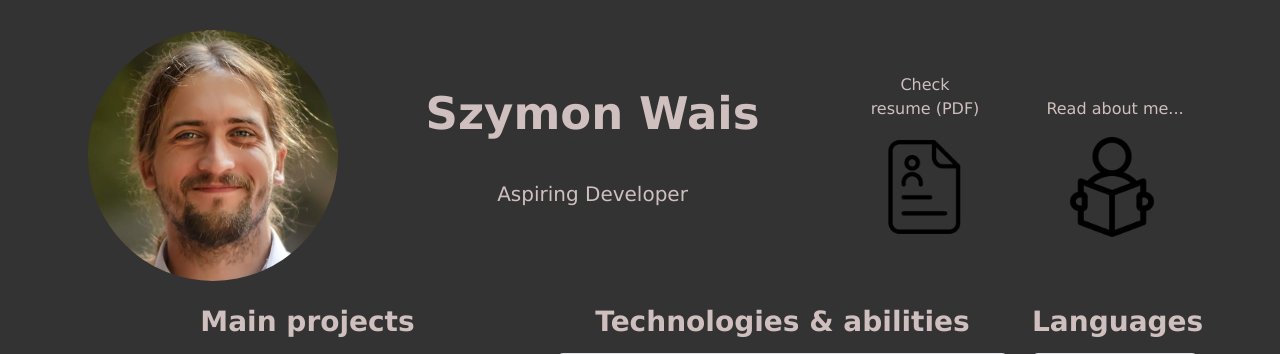
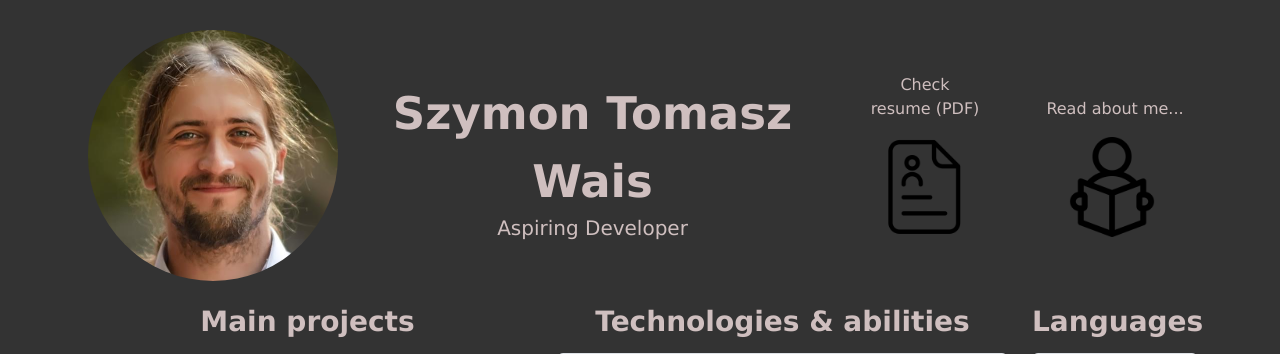
Before and after one commit to waisu88/docker_compose_production, a Django app: page / in a window 1280 px wide. Shown: the top 354 px of the page. Run offline with Django 4.2, Linux system fonts and the light colour scheme; data that the repository does not hold is empty; parts of the project's set-up code (start-up, migrations or seed data) failed here and were passed over.

Commit message:
Testowanie CICD

```diff
--- a/app/szymon_site/templates/szymon_site/index.html
+++ b/app/szymon_site/templates/szymon_site/index.html
@@ -8,7 +8,7 @@
       <img class="profile-picture" src="{% static 'szymon.jpg' %}">
     </div>
     <div class="col-5 main-description">
-      <div class="row name-surname">Szymon Wais</div>
+      <div class="row name-surname">Szymon Tomasz Wais</div>
       <div class="row role-description">Aspiring Developer</div>
     </div>
     <div class="col-2 resume">
```
